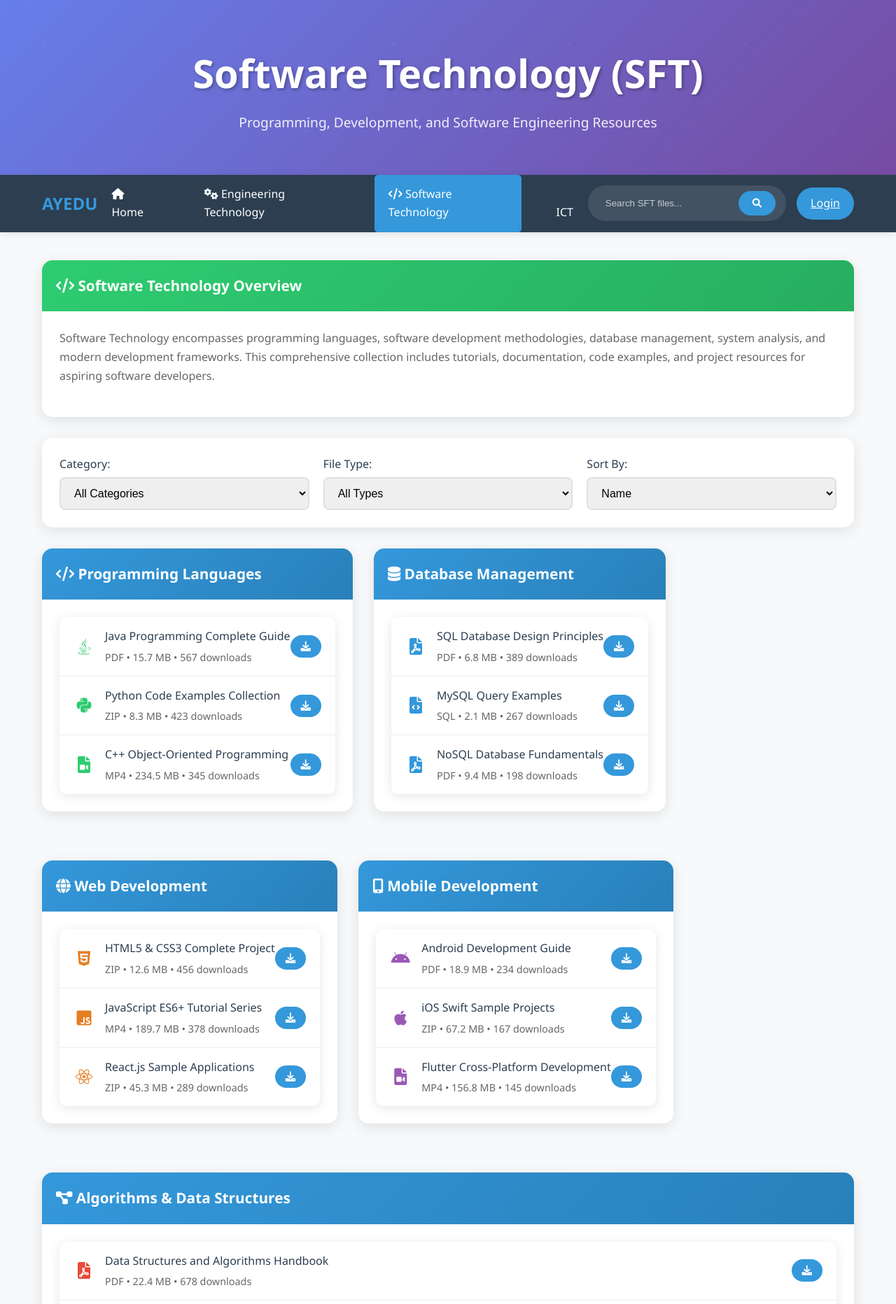
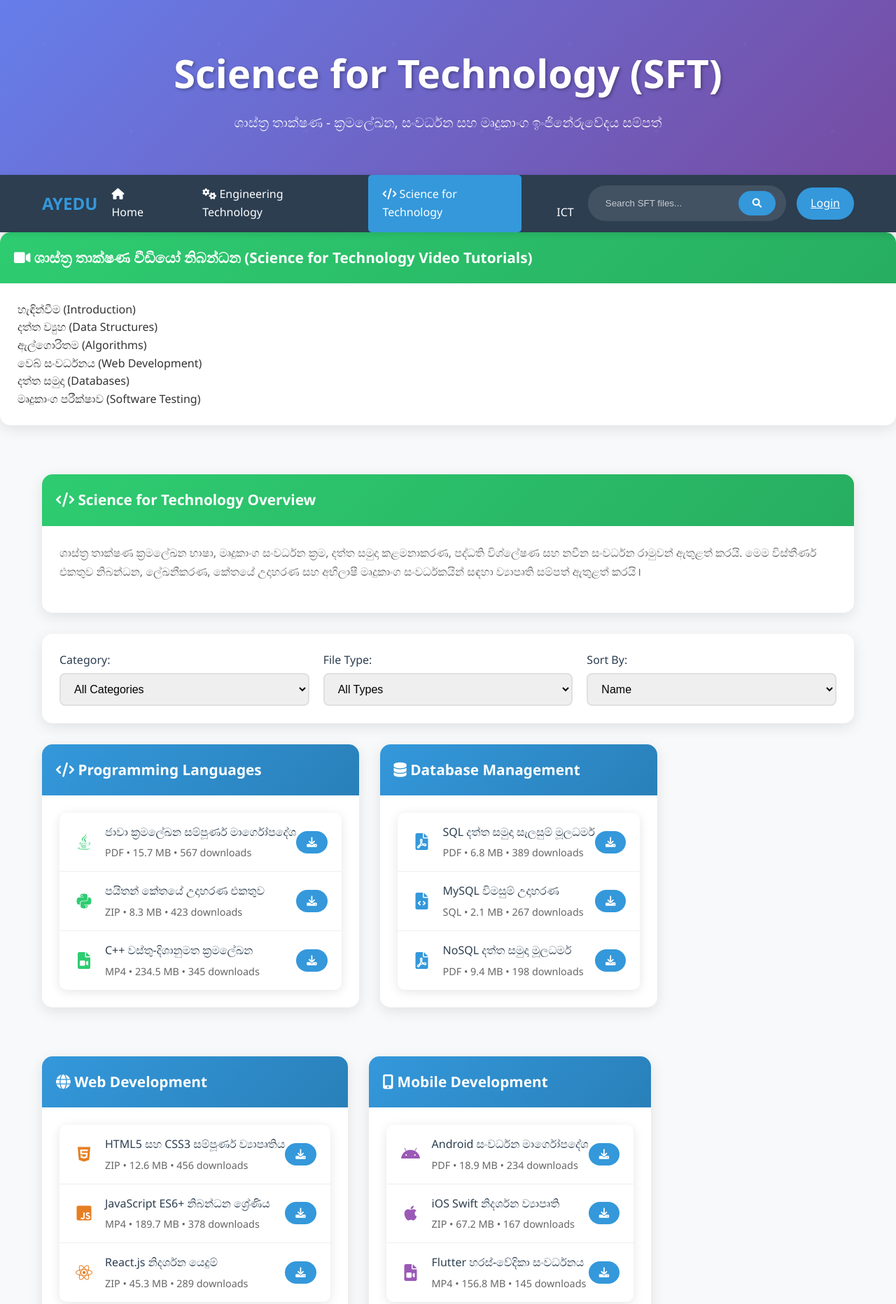
Before and after one commit to chamodika999/AYEDU, a plain HTML site: page sft.html in a window 1280 px wide. Shown: the top 1864 px of the page at 70% size. Drawn offline with Linux system fonts and the light colour scheme; some icons are missing.

Commit message:
Update sft.html

```diff
--- a/sft.html
+++ b/sft.html
@@ -3,15 +3,16 @@
 <head>
     <meta charset="UTF-8">
     <meta name="viewport" content="width=device-width, initial-scale=1.0">
-    <title>Software Technology (SFT) - AYEDU</title>
+    <title>Science for Technology (SFT) - AYEDU</title>
     <link rel="stylesheet" href="styles.css">
     <link rel="stylesheet" href="https://cdnjs.cloudflare.com/ajax/libs/font-awesome/6.0.0/css/all.min.css">
+    <script src="video-modal.js"></script>
 </head>
 <body>
     <!-- Header Section -->
     <div class="header">
-        <h1>Software Technology (SFT)</h1>
-        <p>Programming, Development, and Software Engineering Resources</p>
+        <h1>Science for Technology (SFT)</h1>
+        <p>ශාස්ත්‍ර තාක්ෂණ - ක්‍රමලේඛන, සංවර්ධන සහ මෘදුකාංග ඉංජිනේරුවේදය සම්පත්</p>
     </div>
 
     <!-- Navigation Bar -->
@@ -21,7 +22,7 @@
             <ul class="nav-list">
                 <li><a href="index.html"><i class="fas fa-home"></i> Home</a></li>
                 <li><a href="et.html"><i class="fas fa-cogs"></i> Engineering Technology</a></li>
-                <li><a href="sft.html" class="active"><i class="fas fa-code"></i> Software Technology</a></li>
+                <li><a href="sft.html" class="active"><i class="fas fa-code"></i> Science for Technology</a></li>
                 <li><a href="ict.html"><i class="fas fa-computer"></i> ICT</a></li>
             </ul>
             <div class="nav-right">
@@ -35,17 +36,70 @@
     </nav>
 
     <!-- Main Content -->
+
+    <!-- Video Tutorials Section -->
+    <div class="card fade-in-up">
+        <div class="card-header" style="background: linear-gradient(135deg, #2ecc71, #27ae60);">
+            <i class="fas fa-video"></i> ශාස්ත්‍ර තාක්ෂණ වීඩියෝ නිබන්ධන (Science for Technology Video Tutorials)
+        </div>
+        <div class="card-body">
+            <div class="video-button-grid">
+                <!-- Video Button 1 -->
+                <div class="video-button" data-video-id="dQw4w9WgXcQ" data-video-title="හැඳින්වීම (Introduction)">
+                    <div class="video-thumbnail-container">
+                        <div class="video-thumbnail"></div>
+                    </div>
+                    <div class="video-title">හැඳින්වීම (Introduction)</div>
+                </div>
+                <!-- Video Button 2 -->
+                <div class="video-button" data-video-id="dQw4w9WgXcQ" data-video-title="දත්ත ව්‍යුහ (Data Structures)">
+                    <div class="video-thumbnail-container">
+                        <div class="video-thumbnail"></div>
+                    </div>
+                    <div class="video-title">දත්ත ව්‍යුහ (Data Structures)</div>
+                </div>
+                <!-- Video Button 3 -->
+                <div class="video-button" data-video-id="dQw4w9WgXcQ" data-video-title="ඇල්ගොරිතම (Algorithms)">
+                    <div class="video-thumbnail-container">
+                        <div class="video-thumbnail"></div>
+                    </div>
+                    <div class="video-title">ඇල්ගොරිතම (Algorithms)</div>
+                </div>
+                <!-- Video Button 4 -->
+                <div class="video-button" data-video-id="dQw4w9WgXcQ" data-video-title="වෙබ් සංවර්ධනය (Web Development)">
+                    <div class="video-thumbnail-container">
+                        <div class="video-thumbnail"></div>
+                    </div>
+                    <div class="video-title">වෙබ් සංවර්ධනය (Web Development)</div>
+                </div>
+                <!-- Video Button 5 -->
+                <div class="video-button" data-video-id="dQw4w9WgXcQ" data-video-title="දත්ත සමුදා (Databases)">
+                    <div class="video-thumbnail-container">
+                        <div class="video-thumbnail"></div>
+                    </div>
+                    <div class="video-title">දත්ත සමුදා (Databases)</div>
+                </div>
+                <!-- Video Button 6 -->
+                <div class="video-button" data-video-id="dQw4w9WgXcQ" data-video-title="මෘදුකාංග පරීක්ෂාව (Software Testing)">
+                    <div class="video-thumbnail-container">
+                        <div class="video-thumbnail"></div>
+                    </div>
+                    <div class="video-title">මෘදුකාංග පරීක්ෂාව (Software Testing)</div>
+                </div>
+            </div>
+        </div>
+    </div>
+
+    <!-- Subject Overview -->
     <div class="container">
         <!-- Subject Overview -->
         <div class="card fade-in-up">
             <div class="card-header" style="background: linear-gradient(135deg, #2ecc71, #27ae60);">
-                <i class="fas fa-code"></i> Software Technology Overview
+                <i class="fas fa-code"></i> Science for Technology Overview
             </div>
             <div class="card-body">
                 <p class="card-text">
-                    Software Technology encompasses programming languages, software development methodologies, database management,
-                    system analysis, and modern development frameworks. This comprehensive collection includes tutorials,
-                    documentation, code examples, and project resources for aspiring software developers.
+                    ශාස්ත්‍ර තාක්ෂණ ක්‍රමලේඛන භාෂා, මෘදුකාංග සංවර්ධන ක්‍රම, දත්ත සමුදා කළමනාකරණ, පද්ධති විශ්ලේෂණ සහ නවීන සංවර්ධන රාමුවන් ඇතුළත් කරයි. මෙම විස්තීර්ණ එකතුව නිබන්ධන, ලේඛනීකරණ, කේතයේ උදාහරණ සහ අභිලාෂී මෘදුකාංග සංවර්ධකයින් සඳහා ව්‍යාපෘති සම්පත් ඇතුළත් කරයි।
                 </p>
             </div>
         </div>
@@ -103,7 +157,7 @@
                                     <i class="fab fa-java"></i>
                                 </div>
                                 <div class="file-info">
-                                    <div class="file-name">Java Programming Complete Guide</div>
+                                    <div class="file-name">ජාවා ක්‍රමලේඛන සම්පූර්ණ මාර්ගෝපදේශ</div>
                                     <div class="file-meta">PDF • 15.7 MB • 567 downloads</div>
                                 </div>
                                 <button class="file-download" onclick="downloadFile('java-complete-guide.pdf')">
@@ -116,7 +170,7 @@
                                     <i class="fab fa-python"></i>
                                 </div>
                                 <div class="file-info">
-                                    <div class="file-name">Python Code Examples Collection</div>
+                                    <div class="file-name">පයිතන් කේතයේ උදාහරණ එකතුව</div>
                                     <div class="file-meta">ZIP • 8.3 MB • 423 downloads</div>
                                 </div>
                                 <button class="file-download" onclick="downloadFile('python-examples.zip')">
@@ -129,7 +183,7 @@
                                     <i class="fas fa-file-video"></i>
                                 </div>
                                 <div class="file-info">
-                                    <div class="file-name">C++ Object-Oriented Programming</div>
+                                    <div class="file-name">C++ වස්තු-දිශානුමත ක්‍රමලේඛන</div>
                                     <div class="file-meta">MP4 • 234.5 MB • 345 downloads</div>
                                 </div>
                                 <button class="file-download" onclick="downloadFile('cpp-oop-tutorial.mp4')">
@@ -154,7 +208,7 @@
                                     <i class="fas fa-file-pdf"></i>
                                 </div>
                                 <div class="file-info">
-                                    <div class="file-name">SQL Database Design Principles</div>
+                                    <div class="file-name">SQL දත්ත සමුදා සැලසුම් මූලධර්ම</div>
                                     <div class="file-meta">PDF • 6.8 MB • 389 downloads</div>
                                 </div>
                                 <button class="file-download" onclick="downloadFile('sql-design.pdf')">
@@ -167,7 +221,7 @@
                                     <i class="fas fa-file-code"></i>
                                 </div>
                                 <div class="file-info">
-                                    <div class="file-name">MySQL Query Examples</div>
+                                    <div class="file-name">MySQL විමසුම් උදාහරණ</div>
                                     <div class="file-meta">SQL • 2.1 MB • 267 downloads</div>
                                 </div>
                                 <button class="file-download" onclick="downloadFile('mysql-queries.sql')">
@@ -180,7 +234,7 @@
                                     <i class="fas fa-file-pdf"></i>
                                 </div>
                                 <div class="file-info">
-                                    <div class="file-name">NoSQL Database Fundamentals</div>
+                                    <div class="file-name">NoSQL දත්ත සමුදා මූලධර්ම</div>
                                     <div class="file-meta">PDF • 9.4 MB • 198 downloads</div>
                                 </div>
                                 <button class="file-download" onclick="downloadFile('nosql-fundamentals.pdf')">
@@ -207,7 +261,7 @@
                                     <i class="fab fa-html5"></i>
                                 </div>
                                 <div class="file-info">
-                                    <div class="file-name">HTML5 & CSS3 Complete Project</div>
+                                    <div class="file-name">HTML5 සහ CSS3 සම්පූර්ණ ව්‍යාපෘතිය</div>
                                     <div class="file-meta">ZIP • 12.6 MB • 456 downloads</div>
                                 </div>
                                 <button class="file-download" onclick="downloadFile('html5-css3-project.zip')">
@@ -220,7 +274,7 @@
                                     <i class="fab fa-js-square"></i>
                                 </div>
                                 <div class="file-info">
-                                    <div class="file-name">JavaScript ES6+ Tutorial Series</div>
+                                    <div class="file-name">JavaScript ES6+ නිබන්ධන ශ්‍රේණිය</div>
                                     <div class="file-meta">MP4 • 189.7 MB • 378 downloads</div>
                                 </div>
                                 <button class="file-download" onclick="downloadFile('javascript-es6-tutorial.mp4')">
@@ -233,7 +287,7 @@
                                     <i class="fab fa-react"></i>
                                 </div>
                                 <div class="file-info">
-                                    <div class="file-name">React.js Sample Applications</div>
+                                    <div class="file-name">React.js නිදර්ශන යෙදුම්</div>
                                     <div class="file-meta">ZIP • 45.3 MB • 289 downloads</div>
                                 </div>
                                 <button class="file-download" onclick="downloadFile('react-samples.zip')">
@@ -258,7 +312,7 @@
                                     <i class="fab fa-android"></i>
                                 </div>
                                 <div class="file-info">
-                                    <div class="file-name">Android Development Guide</div>
+                                    <div class="file-name">Android සංවර්ධන මාර්ගෝපදේශ</div>
                                     <div class="file-meta">PDF • 18.9 MB • 234 downloads</div>
                                 </div>
                                 <button class="file-download" onclick="downloadFile('android-dev-guide.pdf')">
@@ -271,7 +325,7 @@
                                     <i class="fab fa-apple"></i>
                                 </div>
                                 <div class="file-info">
-                                    <div class="file-name">iOS Swift Sample Projects</div>
+                                    <div class="file-name">iOS Swift නිදර්ශන ව්‍යාපෘති</div>
                                     <div class="file-meta">ZIP • 67.2 MB • 167 downloads</div>
                                 </div>
                                 <button class="file-download" onclick="downloadFile('ios-swift-samples.zip')">
@@ -284,7 +338,7 @@
                                     <i class="fas fa-file-video"></i>
                                 </div>
                                 <div class="file-info">
-                                    <div class="file-name">Flutter Cross-Platform Development</div>
+                                    <div class="file-name">Flutter හරස්-වේදිකා සංවර්ධනය</div>
                                     <div class="file-meta">MP4 • 156.8 MB • 145 downloads</div>
                                 </div>
                                 <button class="file-download" onclick="downloadFile('flutter-tutorial.mp4')">
@@ -309,7 +363,7 @@
                             <i class="fas fa-file-pdf"></i>
                         </div>
                         <div class="file-info">
-                            <div class="file-name">Data Structures and Algorithms Handbook</div>
+                            <div class="file-name">දත්ත ව්‍යුහ සහ ඇල්ගොරිතම අත්පොත</div>
                             <div class="file-meta">PDF • 22.4 MB • 678 downloads</div>
                         </div>
                         <button class="file-download" onclick="downloadFile('dsa-handbook.pdf')">
@@ -322,7 +376,7 @@
                             <i class="fas fa-file-code"></i>
                         </div>
                         <div class="file-info">
-                            <div class="file-name">Sorting Algorithm Implementations</div>
+                            <div class="file-name">ඇල්ගොරිතම ක්‍රියාත්මක කිරීම්</div>
                             <div class="file-meta">ZIP • 5.7 MB • 345 downloads</div>
                         </div>
                         <button class="file-download" onclick="downloadFile('sorting-algorithms.zip')">
@@ -335,7 +389,7 @@
                             <i class="fas fa-file-video"></i>
                         </div>
                         <div class="file-info">
-                            <div class="file-name">Graph Algorithms Visualization</div>
+                            <div class="file-name">ප්‍රස්තාර ඇල්ගොරිතම දෘශ්‍යකරණ</div>
                             <div class="file-meta">MP4 • 98.3 MB • 267 downloads</div>
                         </div>
                         <button class="file-download" onclick="downloadFile('graph-algorithms.mp4')">
@@ -358,7 +412,7 @@
                             <i class="fas fa-file-pdf"></i>
                         </div>
                         <div class="file-info">
-                            <div class="file-name">A/L Software Technology Past Paper 2023</div>
+                            <div class="file-name">A/L ශාස්ත්‍ර තාක්ෂණ පෙර ප්‍රශ්න පත්‍ර 2023</div>
                             <div class="file-meta">PDF • 2.8 MB • 789 downloads</div>
                         </div>
                         <button class="file-download" onclick="downloadFile('sft-past-paper-2023.pdf')">
@@ -371,7 +425,7 @@
                             <i class="fas fa-file-pdf"></i>
                         </div>
                         <div class="file-info">
-                            <div class="file-name">A/L Software Technology Past Paper 2022</div>
+                            <div class="file-name">A/L ශාස්ත්‍ර තාක්ෂණ පෙර ප්‍රශ්න පත්‍ර 2022</div>
                             <div class="file-meta">PDF • 2.5 MB • 634 downloads</div>
                         </div>
                         <button class="file-download" onclick="downloadFile('sft-past-paper-2022.pdf')">
@@ -384,7 +438,7 @@
                             <i class="fas fa-file-pdf"></i>
                         </div>
                         <div class="file-info">
-                            <div class="file-name">Programming Practical Exam Guide</div>
+                            <div class="file-name">ක්‍රමලේඛන ප්‍රායෝගික පරීක්ෂා මාර්ගෝපදේශ</div>
                             <div class="file-meta">PDF • 4.2 MB • 456 downloads</div>
                         </div>
                         <button class="file-download" onclick="downloadFile('sft-practical-guide.pdf')">
@@ -563,5 +617,18 @@
             }
         }
     </style>
+    <!-- Video Pop-up Modal Structure -->
+    <div id="videoModal" class="video-modal">
+        <div class="video-modal-content">
+            <div class="video-modal-header">
+                <h3 id="modalTitle" class="video-modal-title">Video Title Placeholder</h3>
+                <span class="video-modal-close" onclick="closeVideoModal()">&times;</span>
+            </div>
+            <div class="video-iframe-container">
+                <!-- YouTube iframe will be loaded here -->
+                <iframe id="videoIframe" width="100%" height="100%" src="" frameborder="0" allow="accelerometer; autoplay; clipboard-write; encrypted-media; gyroscope; picture-in-picture" allowfullscreen></iframe>
+            </div>
+        </div>
+    </div>
 </body>
 </html>
```
